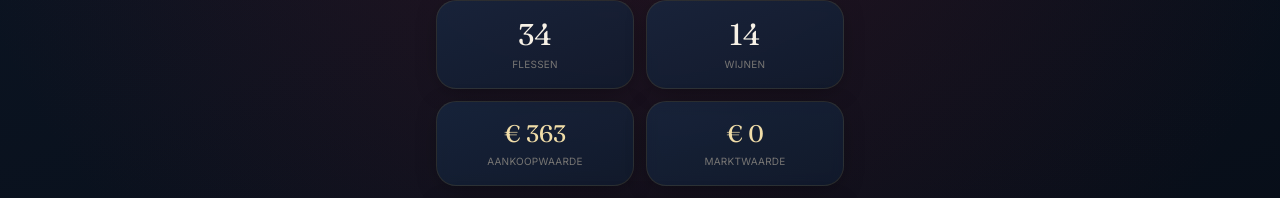
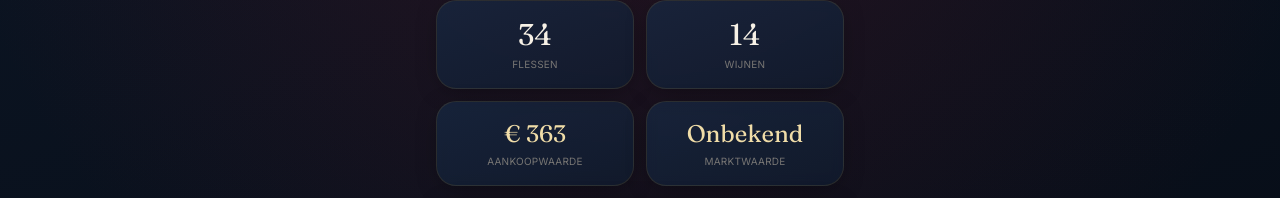
Before and after one commit to goemanalexander/VinIQ, a Next.js app: page / in a window 1280 px wide. Shown: the part 108-306 px from the top of the page. Built offline with nearby package versions, Linux system fonts and the light colour scheme; no server answers.

Commit message:
ui: show unknown or partial market valuation honestly

```diff
--- a/app/page.tsx
+++ b/app/page.tsx
@@ -47,9 +47,12 @@ export default function DashboardPage() {
                 <p className="mt-1 text-[10px] uppercase tracking-wide text-cream-300/50">Aankoopwaarde</p>
               </Card>
               <Card className="text-center py-4">
-                <p className="font-display text-2xl text-gold-300">{formatCurrency(summary.marketValue)}</p>
+                <p className="font-display text-2xl text-gold-300">{summary.valuedBottles === 0 ? 'Onbekend' : formatCurrency(summary.marketValue)}</p>
                 <p className="mt-1 text-[10px] uppercase tracking-wide text-cream-300/50">Marktwaarde</p>
-                {summary.valueDifference !== 0 && (
+                {summary.valuedBottles > 0 && summary.valuedBottles < summary.totalBottles && (
+                  <p className="mt-1 text-xs text-cream-300/60">{summary.valuedBottles} van {summary.totalBottles} flessen gewaardeerd</p>
+                )}
+                {summary.valuedBottles === summary.totalBottles && summary.valueDifference !== 0 && (
                   <p className={`mt-1 text-xs ${summary.valueDifference > 0 ? 'text-green-400' : 'text-burgundy-400'}`}>
                     {summary.valueDifference > 0 ? '+' : ''}{formatCurrency(summary.valueDifference)}
                   </p>
```
